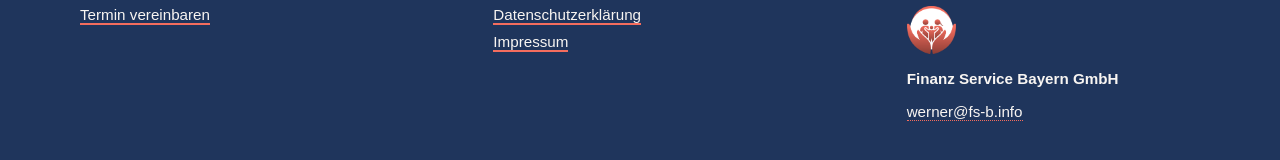
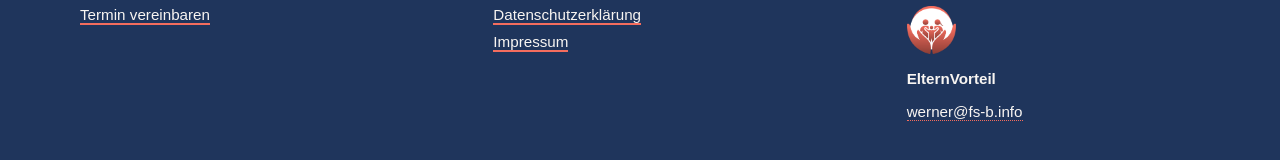
Before and after one commit to StefanM1212/wernergoe-l, a plain HTML site: page index.html in a window 1280 px wide. Shown: the part 6097-6257 px from the top of the page. Drawn offline with Linux system fonts and the light colour scheme.

Commit message:
Update index.html

```diff
--- a/index.html
+++ b/index.html
@@ -382,7 +382,7 @@
     <div class="footer-column kontakt">
       <p class="footer-title">Kontakt</p>
       <img src="Logo.png" alt="Betriebscare Logo" class="footer-logo" />
-      <p class="footer-contact-name"><strong>Finanz Service Bayern GmbH</strong></p>
+      <p class="footer-contact-name"><strong>ElternVorteil</strong></p>
       <a href="mailto:werner@fs-b.info" class="footer-contact-mail">werner@fs-b.info</a>
     </div>
 
```
